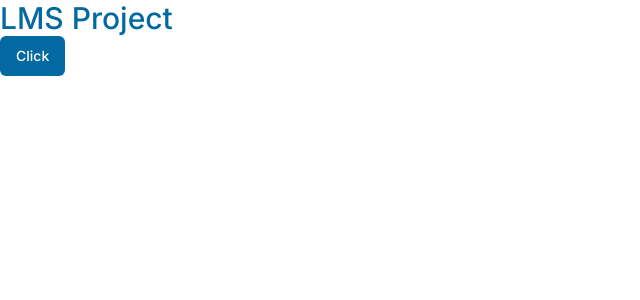
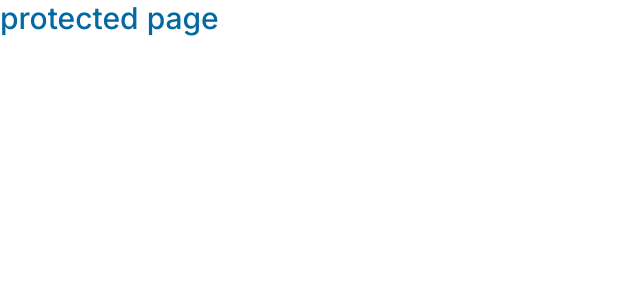
Before and after one commit to nasersss/lms-project, a Next.js app: page / in a window 1280 px wide. Shown: the top 300 px of the page, without its empty margins (0-640 px from the left). Built offline with nearby package versions, Linux system fonts and the light colour scheme.

Commit message:
setup structure folder

```diff
--- /dev/null
+++ b/app/(auth)/(routes)/sign-in/page.tsx
@@ -0,0 +1,5 @@
+const SingIn = () => {
+  return <div>unprotected pages</div>;
+};
+
+export default SingIn;
--- /dev/null
+++ b/app/(dashboard)/(routes)/page.tsx
@@ -0,0 +1,7 @@
+export default function Home() {
+  return (
+    <div>
+      <p className="text-3xl font-medium text-sky-700">protected page </p>
+    </div>
+  );
+}
--- a/app/globals.css
+++ b/app/globals.css
@@ -2,6 +2,11 @@
 @tailwind components;
 @tailwind utilities;
 
+html,
+body,
+:root {
+  height: 100%;
+}
 @layer base {
   :root {
     --background: 0 0% 100%;
--- a/app/page.tsx
+++ /dev/null
@@ -1,10 +0,0 @@
-import { Button } from "@/components/ui/button";
-
-export default function Home() {
-  return (
-    <div>
-      <p className="text-3xl font-medium text-sky-700">LMS Project </p>
-      <Button variant={"sky"}>Click</Button>
-    </div>
-  );
-}
```
